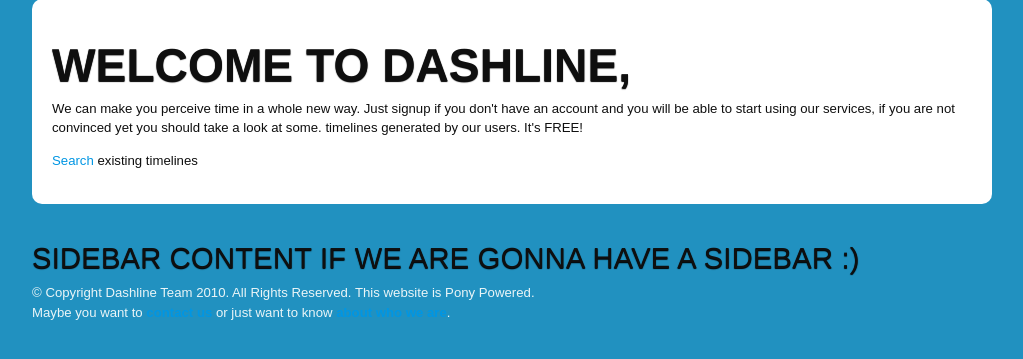
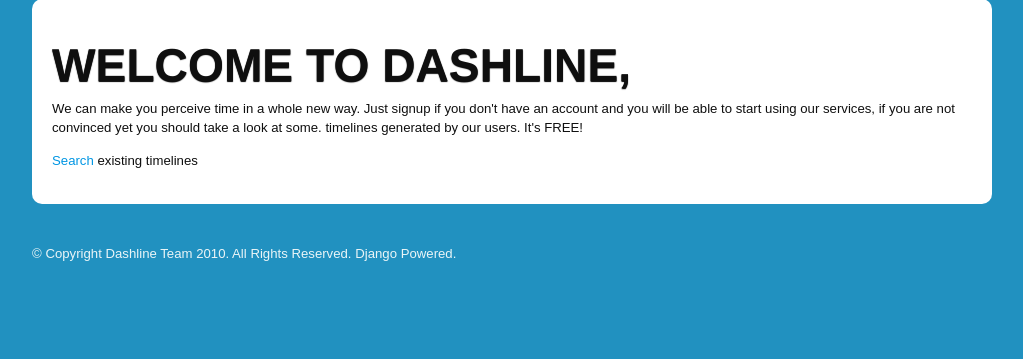
Before and after one commit to chronossc/dashline, a Django app: page / in a window 1280 px wide. Shown: the part 146-505 px from the top of the page, without its empty margins (128-1151 px from the left). Run offline with Django 3.2, Linux system fonts and the light colour scheme; parts of the project's set-up code (start-up, migrations or seed data) failed here and were passed over; some libraries are stand-ins or nearby versions.

Commit message:
removing garbage from base.html

```diff
--- a/dashline/templates/base.html
+++ b/dashline/templates/base.html
@@ -92,13 +92,13 @@
 
 	<aside>
 	    {% block sidebar %}
-		<h2>Sidebar Content if we are gonna have a sidebar :)</h2>
+		<h2></h2>
 		{% endblock %}
 	</aside>
 
 	<footer>
 		<div>
-			<p><small>&copy; Copyright Dashline Team 2010. All Rights Reserved. This website is Pony Powered.<br/>Maybe you want to <a href="{# url contact #}"><b>contact us</b></a> or just want to know <a href="{# url about #}"><b>about who we are</b></a>.</small></p>
+			<p><small>&copy; Copyright Dashline Team 2010. All Rights Reserved. Django Powered.</small></p>
 		</div>
 	</footer>
 
```
